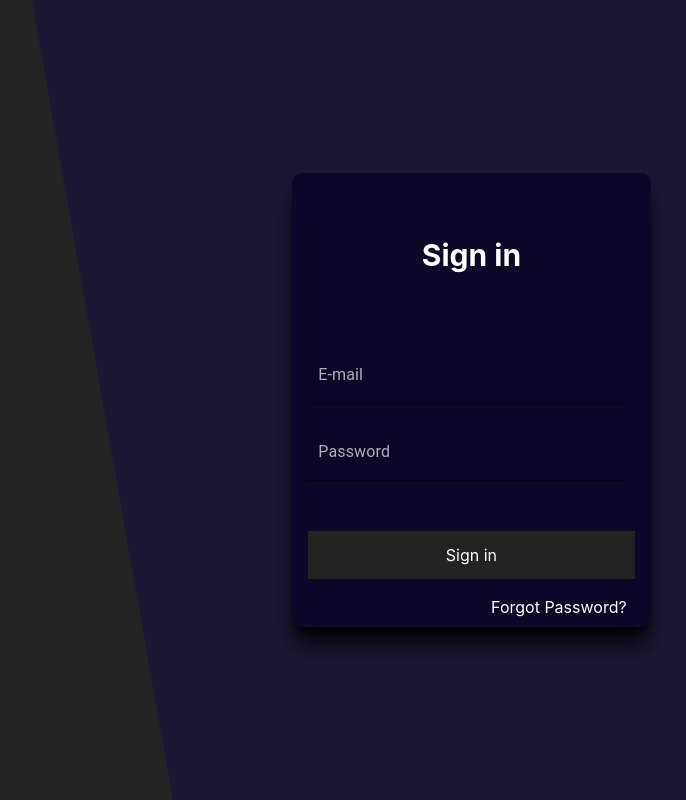
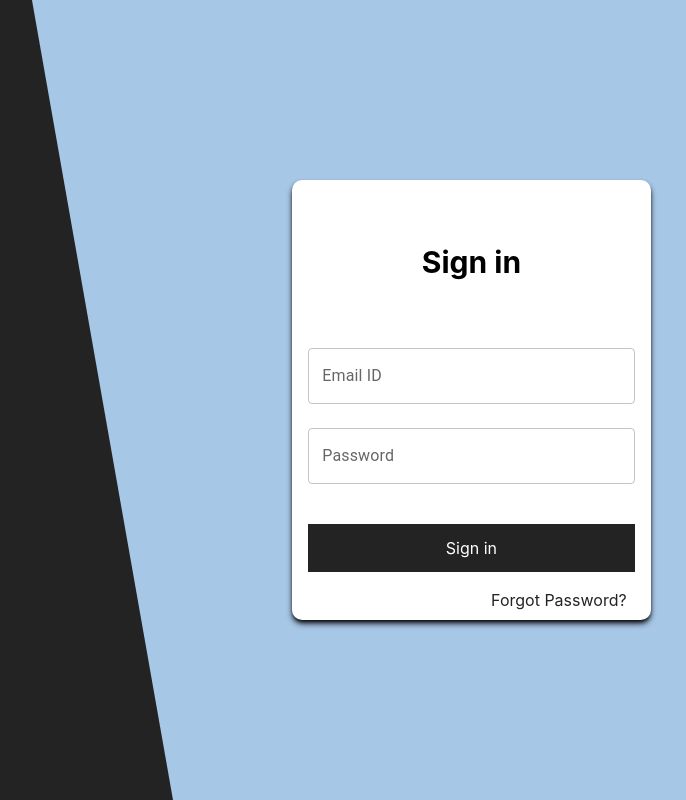
Before and after one commit to anantbansa1/ProjectPluton, a React (Create React App) app: page / in a window 1280 px wide. Shown: the whole page, without its empty margins (527-1213 px from the left). Built offline with nearby package versions, Linux system fonts and the light colour scheme.

Commit message:
lsjdflksjdf

```diff
--- a/src/components/Pages/Login.js
+++ b/src/components/Pages/Login.js
@@ -1,103 +1,47 @@
 import React from "react";
 import { TextField } from "@mui/material";
 import { useState } from "react";
-import { grey } from "@mui/material/colors";
 
 function Login() {
   const [Email, setEmail] = useState("");
   const [Password, setPass] = useState("");
-  const [option, setoption] = useState("text");
-  const [event, setevent] = useState("");
-  const [announcement, setannouncement] = useState("");
-  const [achievement, setachievement] = useState("");
-  const [submit, setsubmit] = useState("");
-  const [text, settext] = useState("");
-  const searchStyle = {
-    color: grey[100],
-  };
   function handlePass(e) {
     setPass(e.target.value);
     console.log(Password);
   }
   return (
     <div>
-      <div className="sm:bg-[#1c1733] h-[100vh] lg:flex lg:justify-between overflow-y-hidden max-[640px]: bg-[#1c1733]">
+      <div className="sm:bg-[#a7c7e7] h-[100vh] lg:flex lg:justify-between overflow-y-hidden max-[640px]: bg-[#232323]">
         <div className="bg-[#232323] h-[100vh] z-0 scale-150 w-[39%] rotate-[-10deg] overflow-hidden"></div>
-        <div className=" max-[1024px]:absolute top-[10%] left-[20%] px-4 items-end bg-[#0d0728] max-[1024px]:w-[40vw] max-[640px]:w-[60vw] lg:w-[28vw] lg:flex-col my-auto mx-auto lg:mr-[8vw] rounded-[10px] shadow-xl shadow-black z-2  lg:flex overflow-hidden">
-          <div className="mx-auto text-white my-16 text-center font-bold text-3xl">Sign in</div>
-          <div className="text-white p-[10px]">
+        <div className=" max-[1024px]:absolute top-[10%] left-[20%] px-4 items-end bg-white max-[1024px]:w-[40vw] max-[640px]:w-[60vw] lg:w-[28vw] lg:flex-col my-auto mx-auto lg:mr-[8vw] rounded-[10px] shadow-md shadow-black z-2  lg:flex overflow-hidden">
+          <div className="mx-auto my-16 text-center font-bold text-3xl">Sign in</div>
+          <div className="mt-1 w-[100%]">
             <TextField
+              fullWidth
+              id="outlined-basic"
+              label="Email ID"
+              variant="outlined"
+              value={Email}
               onChange={(e) => {
-                  setevent(e.target.value);
-                }}
-                sx={{
-                  "& .MuiInputBase-root": {
-                    color: "#DFE2E8",
-                  },
-                  "& .MuiFormLabel-root": {
-                    color: "#AEB1B5",
-                  },
-                  "& .MuiFormLabel-root.Mui-focused": {
-                    color: "#AEB1B5",
-                  },
-                  // ".MuiInputBase-input": {
-                  //   background: "#0A0813",
-                  // },
-                  ".MuiTextField-root": {
-                    background: "#FFFFFF",
-                  },
-                }}
-                id="myfilled-name"
-                label="E-mail"
-                variant="filled"
-                color="grey"
-                inputProps={{
-                  style: {
-                    height: "3vh",
-                    width: "23vw",
-                  },
+                setEmail(e.target.value);
               }}
             />
           </div>
-            <div className="text-white p-[10px]">
-              <TextField
-                onChange={(e) => {
-                  setevent(e.target.value);
-                }}
-                sx={{
-                  "& .MuiInputBase-root": {
-                    color: "#DFE2E8",
-                  },
-                  "& .MuiFormLabel-root": {
-                    color: "#AEB1B5",
-                  },
-                  "& .MuiFormLabel-root.Mui-focused": {
-                    color: "#AEB1B5",
-                  },
-                  // ".MuiInputBase-input": {
-                  //   background: "#0A0813",
-                  // },
-                  ".MuiTextField-root": {
-                    background: "#FFFFFF",
-                  },
-                }}
-                id="myfilled-name"
+          <div className="mt-6 w-[100%]">
+            <TextField type="password"
+              fullWidth
+              id="outlined-basic"
               label="Password"
-                variant="filled"
-                color="grey"
-                inputProps={{
-                  style: {
-                    height: "3vh",
-                    width: "23vw",
-                  },
-                }}
+              variant="outlined"
+              value={Password}
+              onChange={handlePass}
             />
           </div>
 
           <button className="bg-[#232323] p-3 mt-10 w-[100%] mx-auto text-white ">
             Sign in
           </button>
-          <button className="p-2 pt-4 mt- w-auto  text-white hover:underline">
+          <button className="p-2 pt-4 mt- w-auto  text-[#232323] hover:underline">
             Forgot Password?
           </button>
         </div>
```
Lines whose indentation alone changed are shown as unchanged.
